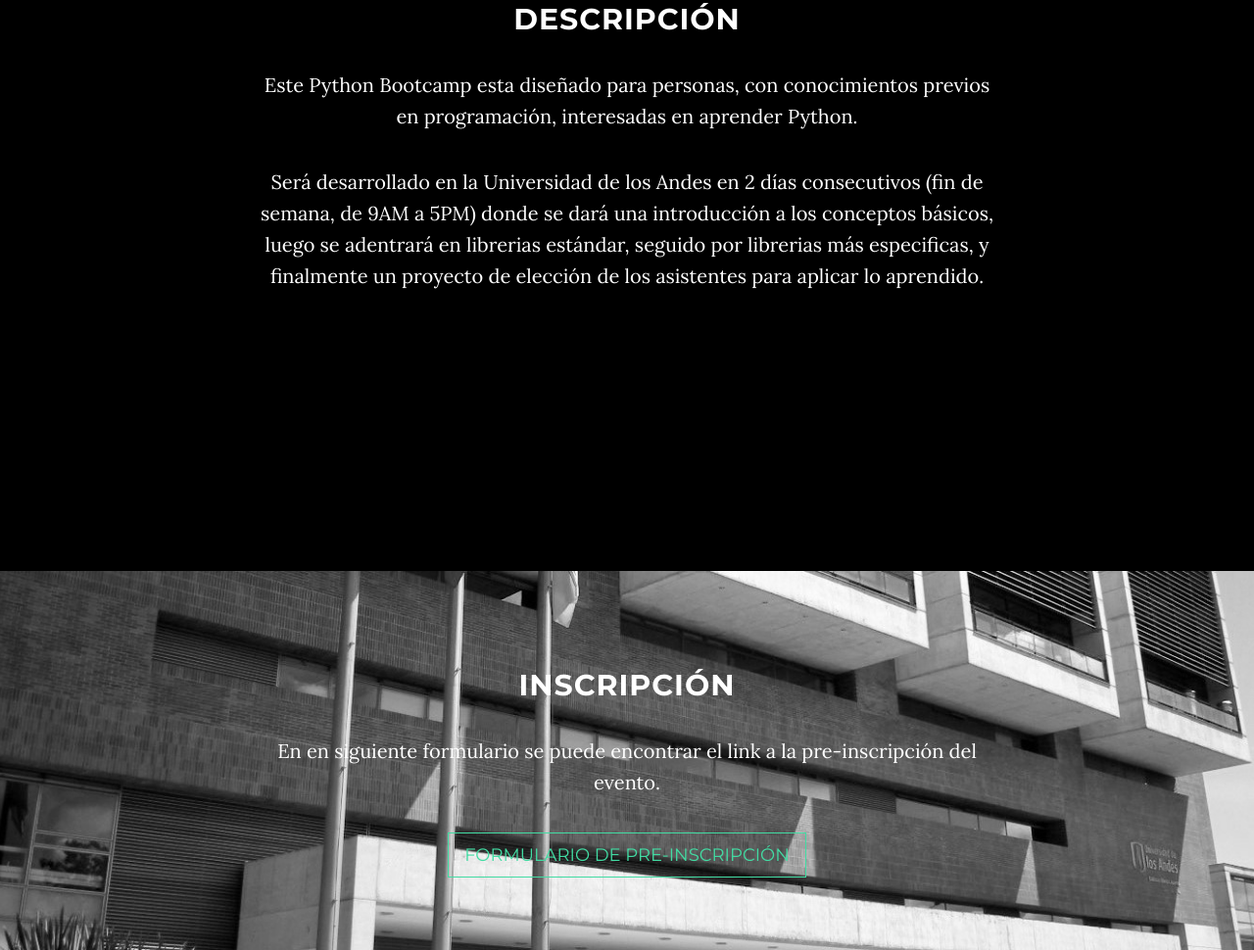
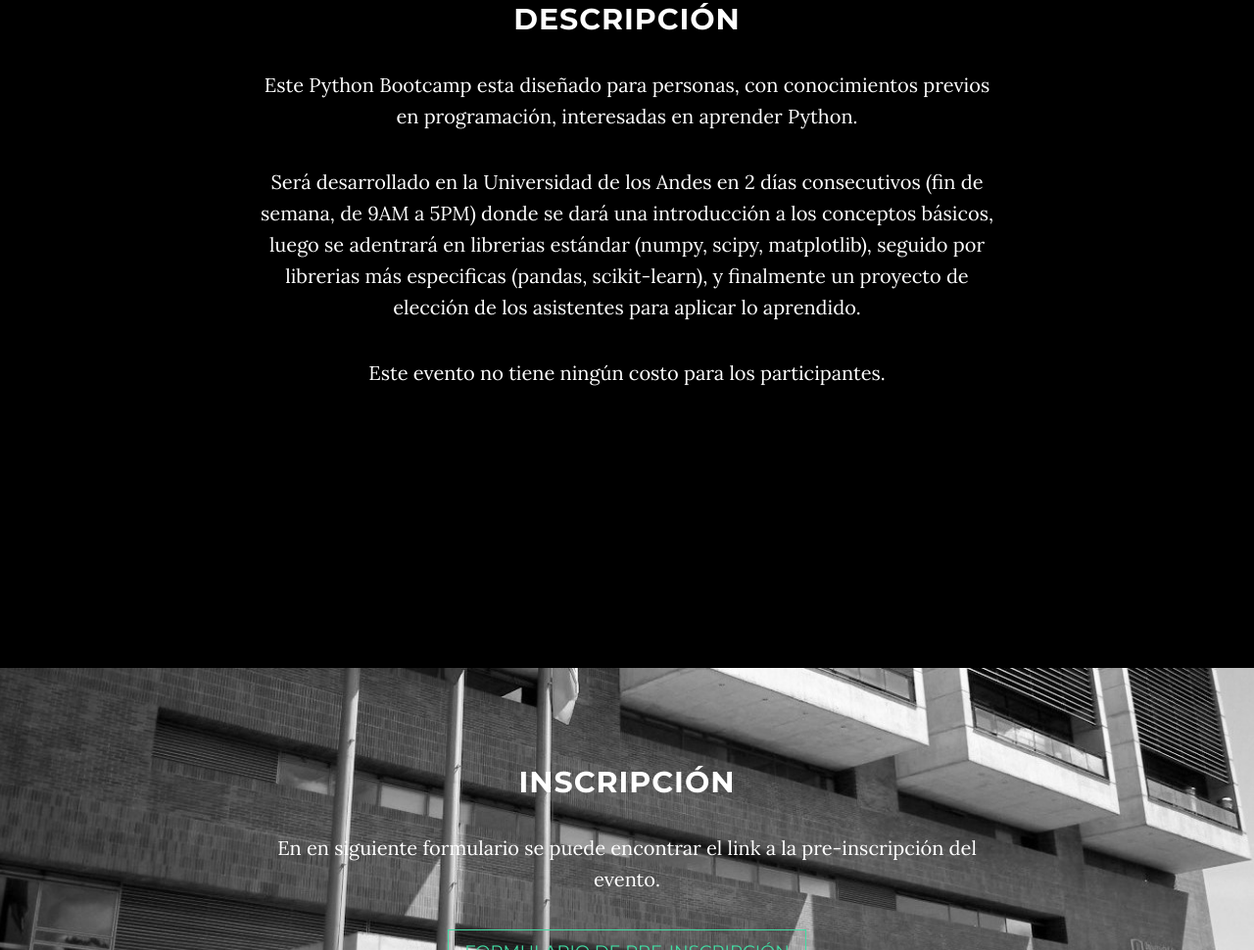
Before and after one commit to PythonBootcampUniandes/pythonbootcampuniandes.github.io, a website: page index.html in a window 1280 px wide. Shown: the part 1047-2017 px from the top of the page at 98% size. Drawn offline with nearby package versions, Linux system fonts and the light colour scheme; some packages are replaced by stand-ins of ours.

Commit message:
Update index.html

```diff
--- a/index.html
+++ b/index.html
@@ -109,10 +109,13 @@
                 <p>
                   Será desarrollado en la Universidad de los Andes en 2 días
                   consecutivos (fin de semana, de 9AM a 5PM) donde se dará una introducción a los conceptos
-                  básicos, luego se adentrará en librerias estándar, seguido por
-                  librerias más especificas, y finalmente un proyecto de elección
+                  básicos, luego se adentrará en librerias estándar (numpy, scipy, matplotlib), seguido por
+                  librerias más especificas (pandas, scikit-learn), y finalmente un proyecto de elección
                   de los asistentes para aplicar lo aprendido.
                 </p>
+                <p>
+                    Este evento no tiene ningún costo para los participantes.
+                    </p>
             </div>
         </div>
     </section>
```
